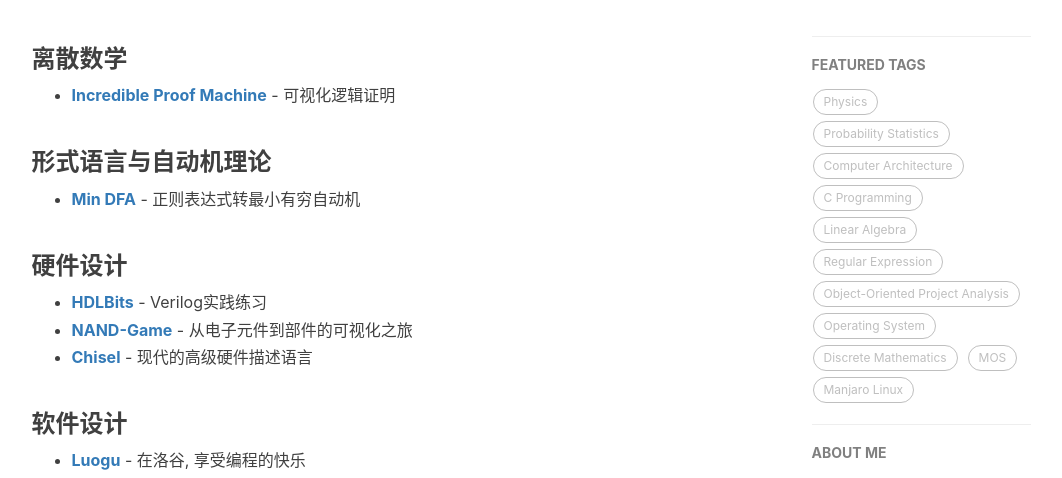
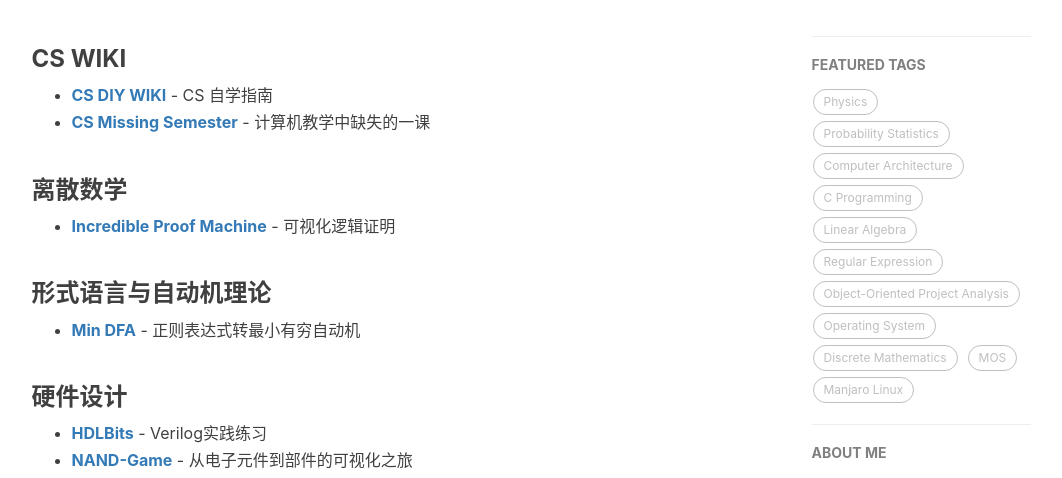
Before and after one commit to Coekjan/coekjan.github.io, a Jekyll site: the page built from 1-resources.html, in a window 1280 px wide and 900 px high, cut to the strip 422-900 px from the top of the window. Shown: the whole strip, without its empty margins (136-1198 px from the left). Built offline with Jekyll 4.4.1, drawn with Linux system fonts in a browser that asks for light colours; nearby versions of some CDN libraries; comment, search, counter and statistics services are not loaded.

Commit message:
Update resources

```diff
--- a/_includes/resources/zh.md
+++ b/_includes/resources/zh.md
@@ -1,3 +1,8 @@
+### CS WIKI
+
+* **[CS DIY WIKI](https://csdiy.wiki)** - CS 自学指南
+* **[CS Missing Semester](https://missing-semester-cn.github.io/)** - 计算机教学中缺失的一课
+
 ### 离散数学
 
 * **[Incredible Proof Machine](https://incredible.pm)** - 可视化逻辑证明
```
